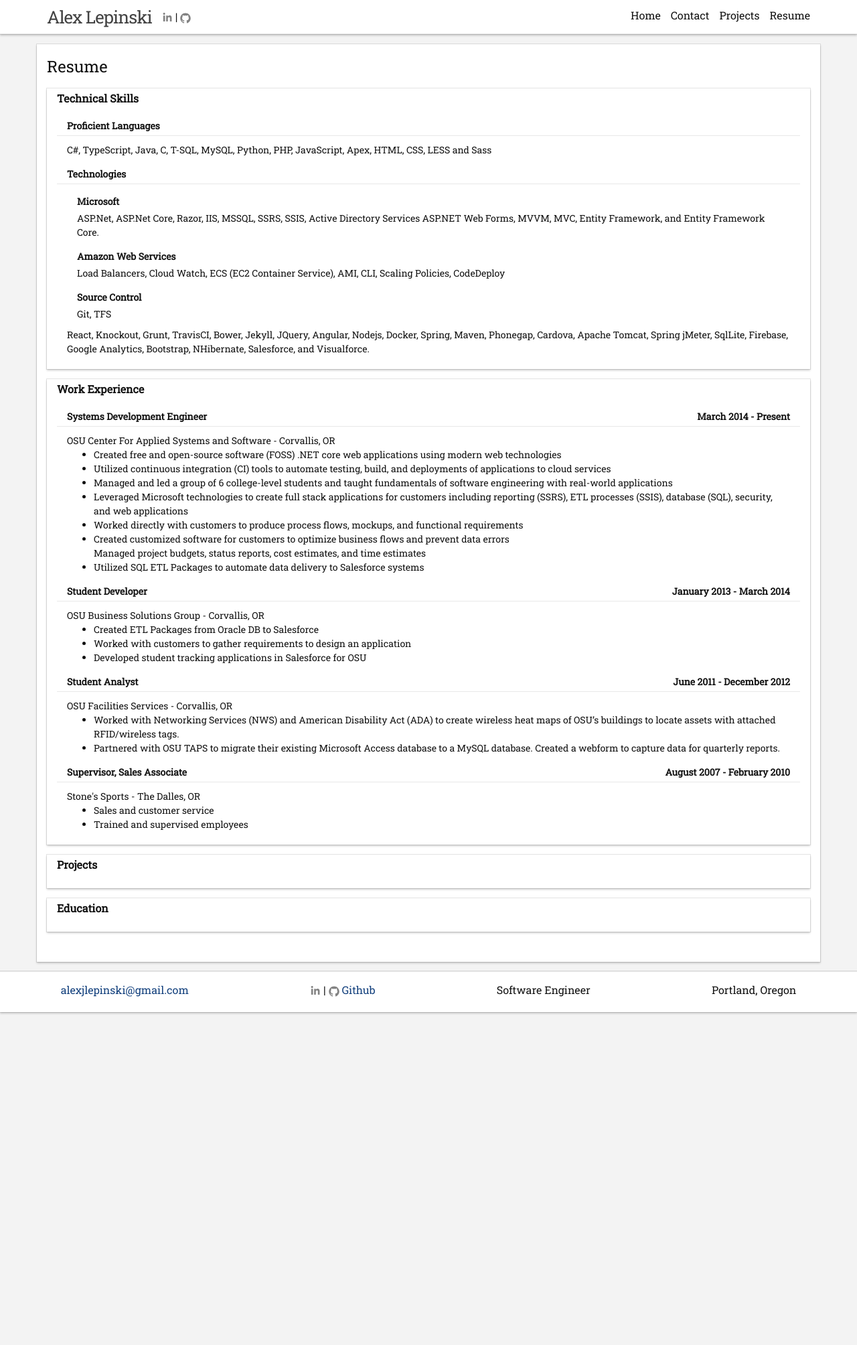
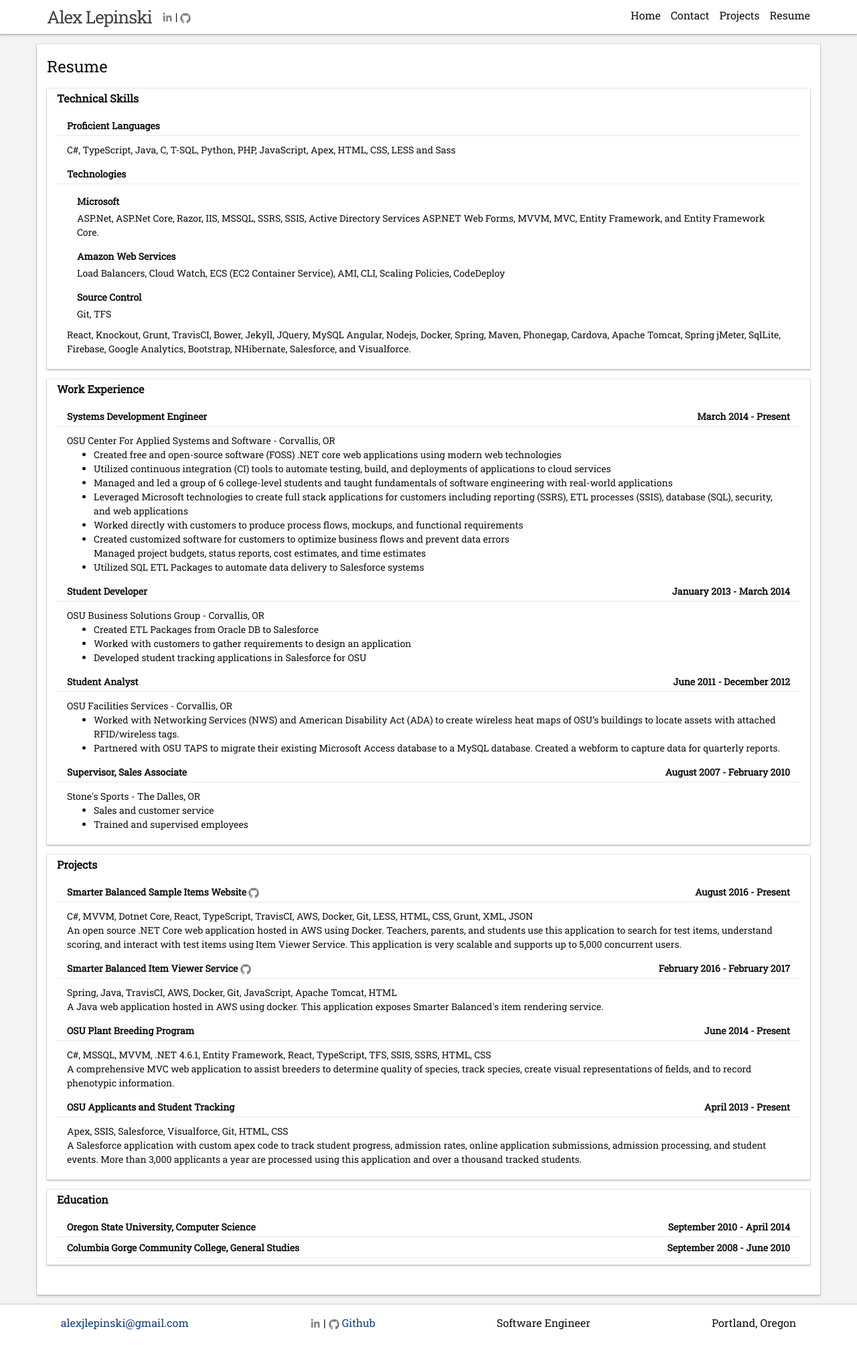
Before and after one commit to alexlepinski/alexlepinski.github.io, a Jekyll site: the page built from resume.html, in a window 1280 px wide. Shown: the whole page at 67% size. Built offline with Jekyll 4.4.1, drawn with Linux system fonts in a browser that asks for light colours; some web fonts are replaced.

Commit message:
added resume.pdf and content to resume.html

```diff
--- a/_sass/_custom.scss
+++ b/_sass/_custom.scss
@@ -70,7 +70,7 @@
 .contact .section {
     max-width: 375px;
     .body{
-        font-size: $font-size-larger;
+        font-size: $base-font-size;
     }
 }
 .contact {
@@ -81,6 +81,6 @@
     margin-left: $spacing-unit;
     margin-right: $spacing-unit;
     .section .body{
-        font-size: $font-size-larger;
+        font-size: $base-font-size;
     }
 }
--- a/_sass/_layout.scss
+++ b/_sass/_layout.scss
@@ -67,10 +67,10 @@
             transition: border-bottom 0.18s;
         }
         li:not(:hover) {
-            padding-bottom: 5px;
+            padding-bottom: 4px;
         }
          li:hover {
-            border-bottom: 5px solid $grey-color;
+            border-bottom: 4px solid $grey-color;
             border-radius: 1px;
         }
 
--- a/resume.html
+++ b/resume.html
@@ -157,6 +157,79 @@
             <div class="header">Projects
             </div>
             <div class="body">
+                <!--Project-->
+                <div class="subsection">
+                    <div class="header">
+                        <div class="title">Smarter Balanced Sample Items Website {% include icon-github.html username="osu-cass/SampleItemsWebsite" linktext="" %}</div>
+                        <div class="dates">August 2016 - Present</div>
+                        </div>
+                    <div class="body">
+                        <div class="framework">C#, MVVM, Dotnet Core, React, TypeScript, TravisCI, AWS, Docker, Git, LESS, HTML, CSS, Grunt, XML, JSON</div>
+                        <div class="description">
+                            <p>
+                            An open source .NET Core web application hosted in AWS using Docker.
+                            Teachers, parents, and students use this application to search
+                            for test items, understand scoring, and interact with test items using Item Viewer Service.
+                                This application is very scalable and supports up to 5,000 concurrent users.
+                            </p>
+                        </div>
+                    </div>
+                </div>
+                <!--End of project-->
+                <!--Project-->
+                <div class="subsection">
+                    <div class="header">
+                        <div class="title">Smarter Balanced Item Viewer Service {% include icon-github.html username="osu-cass/AP_ItemViewerService" linktext="" %}</div>
+                        <div class="dates">February 2016 - February 2017</div>
+                    </div>
+                    <div class="body">
+                        <div class="framework">Spring, Java, TravisCI, AWS, Docker, Git, JavaScript, Apache Tomcat, HTML</div>
+                        <div class="description">
+                            <p>
+                                A Java web application hosted in AWS using docker. This application exposes
+                                Smarter Balanced's item rendering service.
+                            </p>
+                        </div>
+                    </div>
+                </div>
+                 <!--End of project-->
+                <!--Project-->
+                <div class="subsection">
+                    <div class="header">
+                        <div class="title">OSU Plant Breeding Program</div>
+                        <div class="dates">June 2014 - Present</div>
+                    </div>
+                    <div class="body">
+                        <div class="framework">C#, MSSQL, MVVM, .NET 4.6.1, Entity Framework, React, TypeScript, TFS, SSIS, SSRS, HTML, CSS</div>
+                        <div class="description">
+                            <p>
+                                A comprehensive MVC web application to assist breeders to determine
+                                quality of species, track species, create visual representations of fields,
+                                and to record phenotypic information.
+                            </p
+                        ></div>
+                    </div>
+                </div>
+                <!--End of project-->
+                <!--Project-->
+                <div class="subsection">
+                    <div class="header">
+                        <div class="title">OSU Applicants and Student Tracking</div>
+                        <div class="dates">April 2013 - Present</div>
+                    </div>
+                    <div class="body">
+                        <div class="framework">Apex, SSIS, Salesforce, Visualforce, Git, HTML, CSS</div>
+                        <div class="description">
+                            <p>
+                                A Salesforce application with custom apex code to track student progress,
+                                admission rates, online application submissions, admission processing, and student events.
+                                More than 3,000 applicants a year are processed using this application and over a thousand tracked
+                                students.
+                            </p>
+                        </div>
+                    </div>
+                </div>
+                <!--End of project-->
             </div>
         </div>
     </div>
@@ -166,6 +239,18 @@
             <div class="header">Education
             </div>
             <div class="body">
+                <div class="subsection">
+                     <div class="header">
+                        <div class="title">Oregon State University, Computer Science</div>
+                        <div class="dates">September 2010 - April 2014</div>
+                    </div>
+                </div>
+                <div class="subsection">
+                     <div class="header">
+                        <div class="title">Columbia Gorge Community College, General Studies</div>
+                        <div class="dates">September 2008 - June 2010</div>
+                    </div>
+                </div>
             </div>
         </div>
     </div>
```
Also changed, not shown: other parts of resume.html (+2 -2 lines), _includes/resume.html (added), 2 other files.
